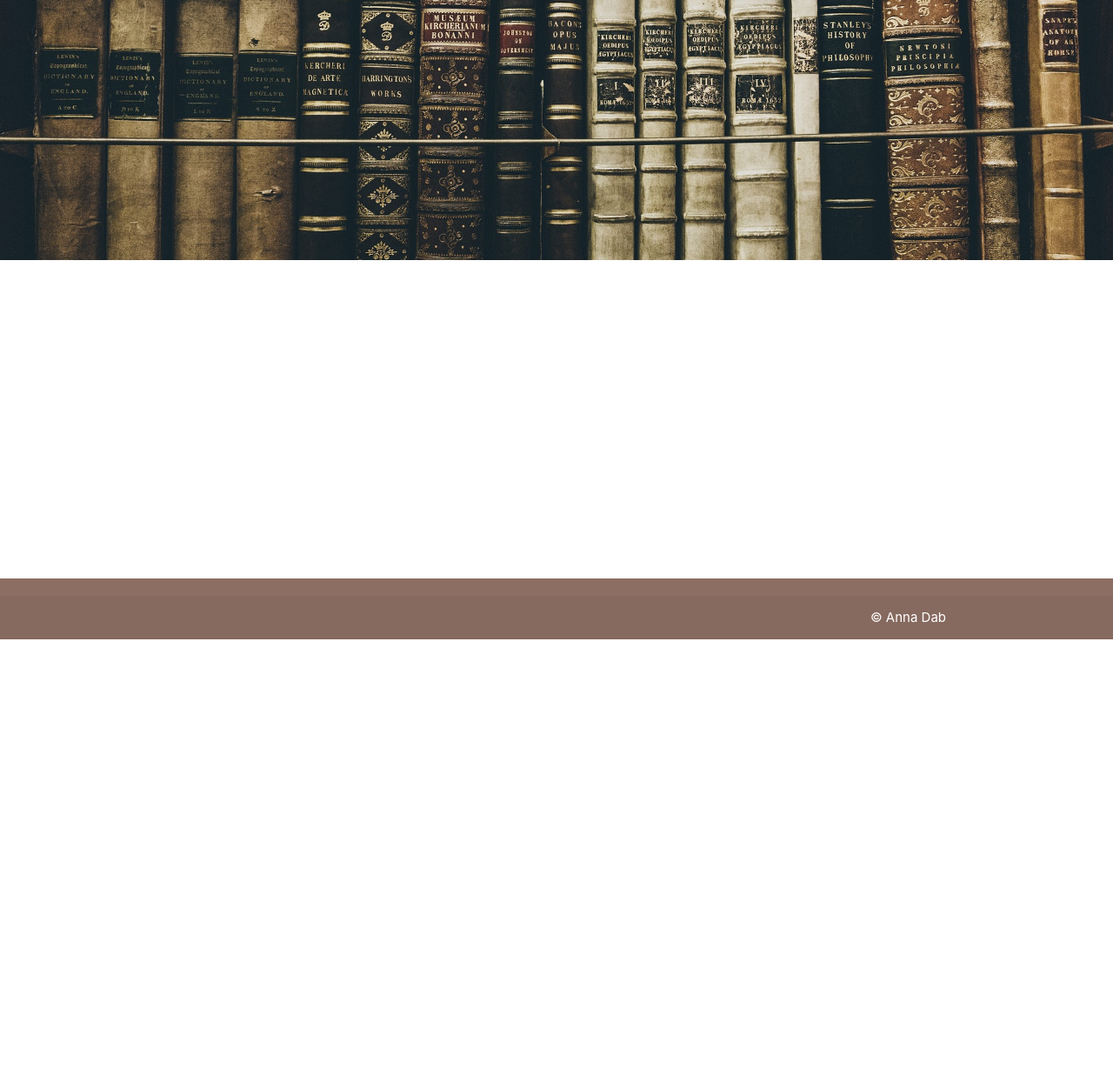
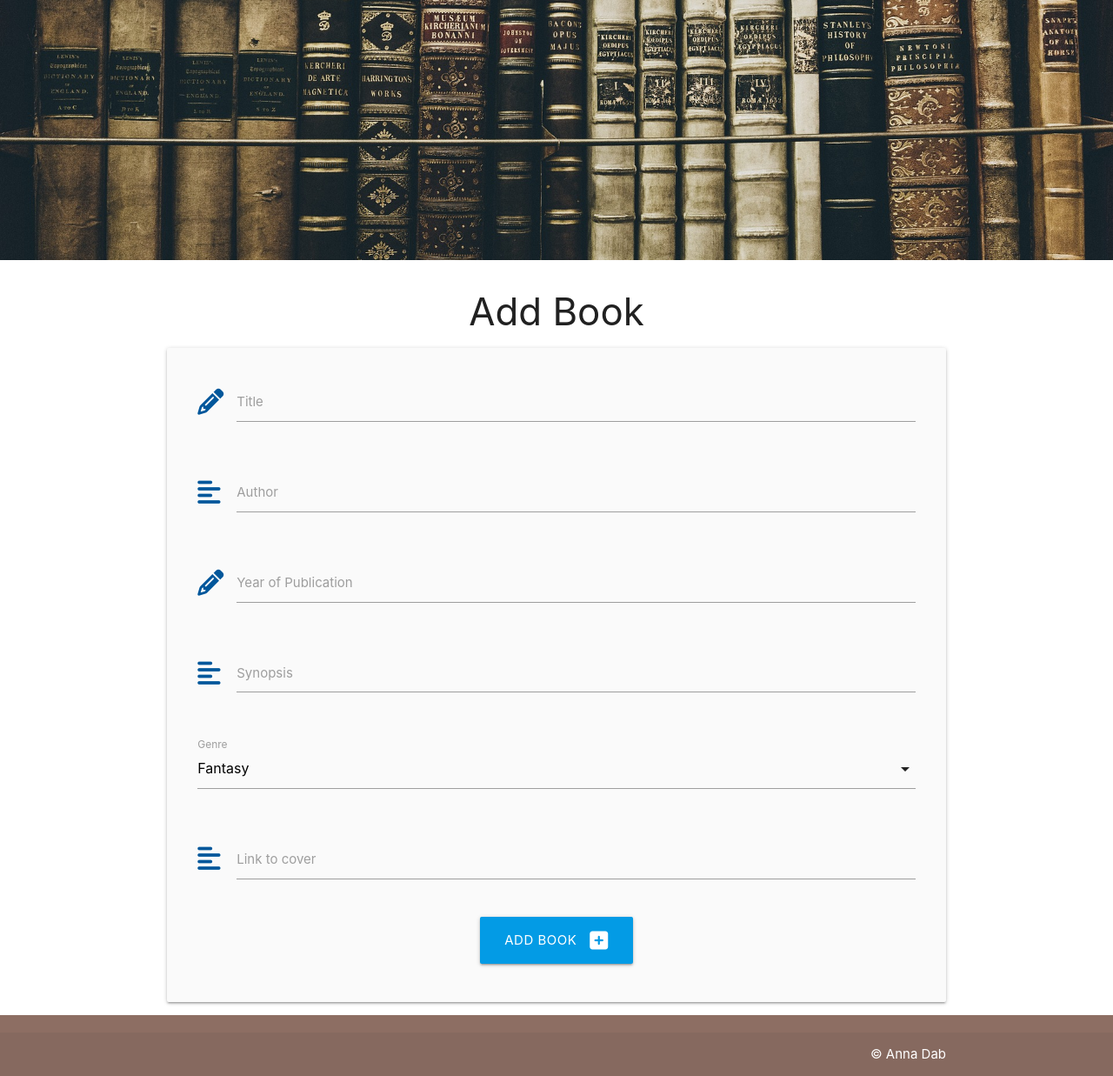
Before and after one commit to AnnaSeDab/BookSpire, a Flask app: page /add_book in a window 1280 px wide. Shown: the part 65-1302 px from the top of the page at 87% size. Before the commit the page ends 800 px from the top, so only its background shows below. Run offline with Flask 3, Linux system fonts and the light colour scheme; some libraries are stand-ins or nearby versions.

Commit message:
add: form to add new book

```diff
--- a/bookspire/static/js/script.js
+++ b/bookspire/static/js/script.js
@@ -2,4 +2,8 @@ document.addEventListener("DOMContentLoaded", function() {
     // sidenav initialization
     let sidenav = document.querySelectorAll(".sidenav");
     M.Sidenav.init(sidenav);
+
+    // select initialization
+    let selects = document.querySelectorAll("select");
+    M.FormSelect.init(selects);
     });
--- a/bookspire/templates/add_book.html
+++ b/bookspire/templates/add_book.html
@@ -1,6 +1,82 @@
 {% extends "base.html" %}
 {% block content %}
 
+<h3 class="center-align">Add Book</h3>
 
 
+<!-- form -->
+<div class="row card-panel grey lighten-5">
+  <form class="col s12" method="POST" action="{{ url_for('add_book') }}">
+
+    <!-- book title -->
+    <div class="row">
+      <div class="input-field col s12">
+        <i class="fas fa-pencil-alt prefix light-blue-text text-darken-4"></i>
+        <input id="title" name="title" minlength="5" maxlength="50" type="text" class="validate" required>
+        <label for="title">Title</label>
+      </div>
+    </div>
+
+    <!-- author -->
+    <div class="row">
+      <div class="input-field col s12">
+        <i class="fas fa-align-left prefix light-blue-text text-darken-4"></i>
+        <input id="author" name="autgor" minlength="5" maxlength="20" type="text" class="validate" required>
+        <label for="author">Author</label>
+      </div>
+    </div>
+
+    <!-- year of publication -->
+    <div class="row">
+      <div class="input-field col s12">
+        <i class="fas fa-pencil-alt prefix light-blue-text text-darken-4"></i>
+        <input id="year_of_publication" name="year_of_publication" minlength="4" maxlength="4" type="text" class="validate" required>
+        <label for="year_of_publication">Year of Publication</label>
+      </div>
+    </div>
+
+    <!-- synopsis -->
+    <div class="row">
+        <div class="input-field col s12">
+            <i class="fas fa-align-left prefix light-blue-text text-darken-4"></i>
+            <textarea id="synopsis" name="synopsis" minlength="200" maxlength="2000"
+                type="text" class="materialize-textarea validate" required></textarea>
+            <label for="synopsis">Synopsis</label>
+        </div>
+    </div>
+
+    <!-- genre -->
+    <div class="row">
+      <div class="input-field col s12">
+        <select id="genre" name="genre">
+          <option value="1">Fantasy</option>
+          <option value="2">Science Fiction</option>
+          <option value="3">Biography</option>
+          <option value="4">Mystery</option>
+          <option value="5">Essays</option>
+          <option value="6">Other</option>
+        </select>
+        <label for="genre">Genre</label>
+      </div>
+    </div>
+
+    <!-- link to cover -->
+    <div class="row">
+        <div class="input-field col s12">
+          <i class="fas fa-align-left prefix light-blue-text text-darken-4"></i>
+          <input id="cover" name="cover" type="text" class="validate" required>
+          <label for="cover">Link to cover</label>
+        </div>
+    </div>
+
+    <!-- submit button -->
+    <div class="row">
+      <div class="col s12 center-align">
+        <button type="submit" class="btn-large light-blue darken-1"> Add book <i class="fas fa-plus-square right"></i>
+        </button>
+      </div>
+    </div>
+  </form>
+</div>
+
 {% endblock %}
```
